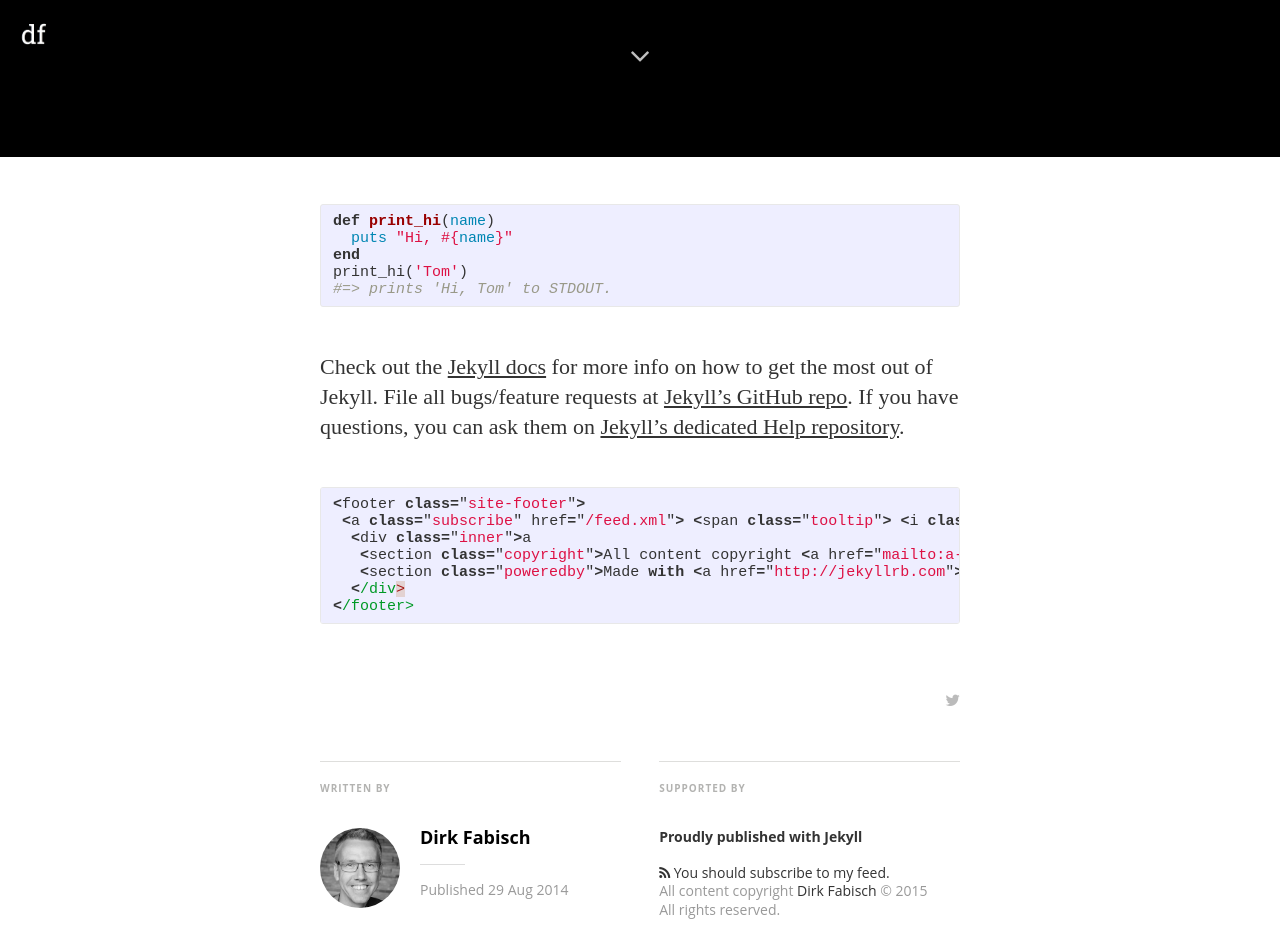
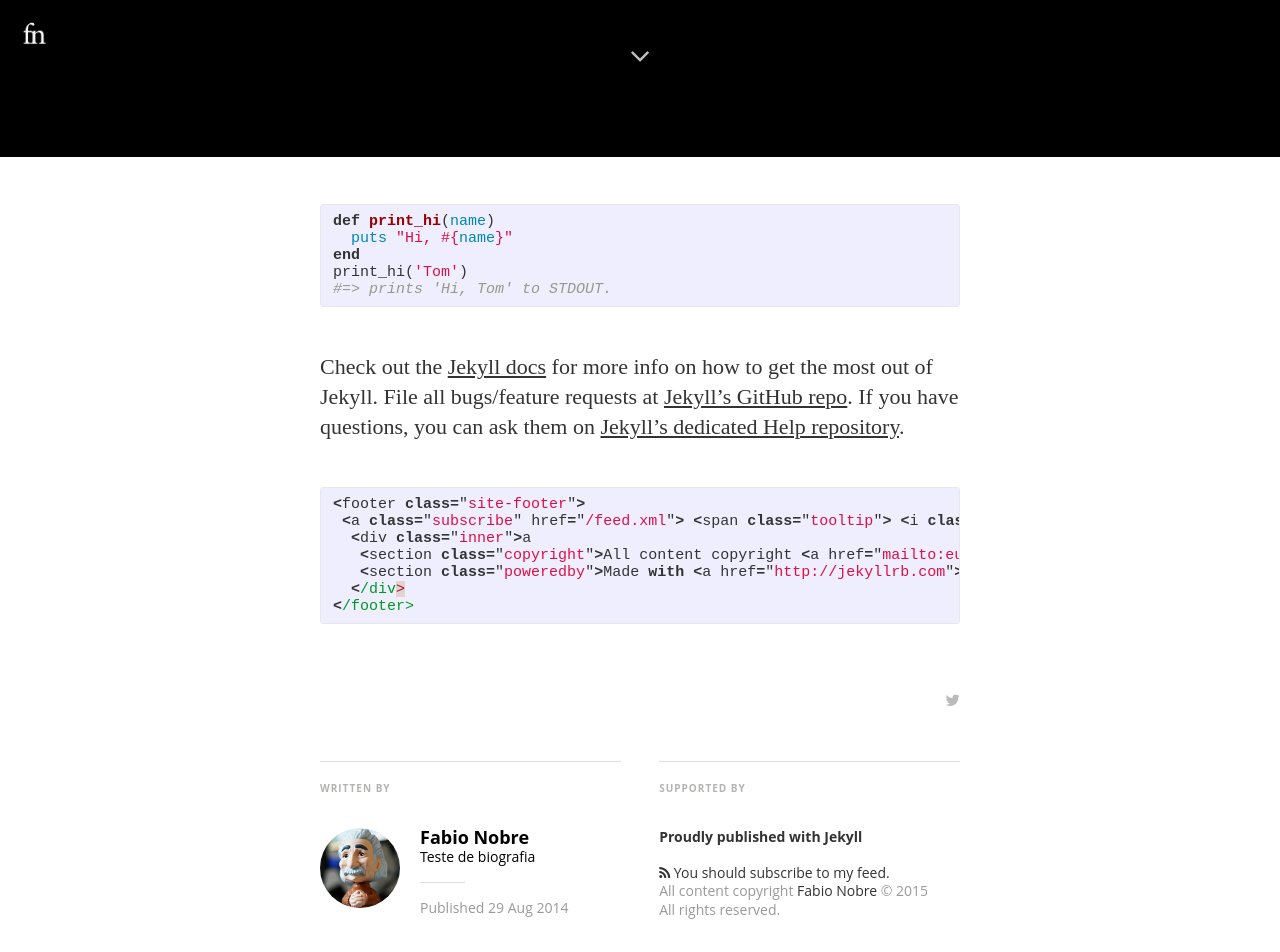
Before and after one commit to fabionobre/fabionobre.github.io, a Jekyll site: the page built from _posts/2014-08-29-welcome-to-jekyll.markdown, in a window 1280 px wide and 1400 px high, scrolled down 1243 px. Shown: the top 952 px of the window. Built offline with Jekyll 4.4.1, drawn with Linux system fonts in a browser that asks for light colours; nearby versions of some CDN libraries; some web fonts are replaced; Markdown is read by kramdown in place of the engine named in the settings; some of the changed text lies outside the part shown.

Commit message:
Ajustes e atualização

```diff
--- a/_config.yml
+++ b/_config.yml
@@ -5,26 +5,28 @@ gems:
   - jemoji
 
 # Site settings
-title: "Mediator"
+title: "Fabio Nobre"
 description: > # this means to ignore newlines until "email:"
-   A Jekyll theme - Medium inspired
+   Idéias aleatórias, tecnologia, computação, programação e afins
 
-email: a-mail@mail.mail
+email: eu@fabionobre.com.br
 #blog logo
 logo: "/assets/images/df_logo.jpg"
 # blog cover
 cover: "/assets/images/cA4aKEIPQrerBnp1yGHv_IMG_9534-3-2.jpg"
 
-name: 'Dirk Fabisch'
-author: 'Dirk Fabisch'
+name: 'Fabio Nobre'
+author:
+  name: 'Fabio Nobre'
+  bio: 'Teste de biografia'
 author_image: "/assets/images/author.jpg"
 
 paginate:	5
 
-url: "http://myblog.***.***" # the base hostname & protocol for your site
+url: "http://fabionobre.github.io" # the base hostname & protocol for your site
 baseurl: ""
 #used to display twitter cards
-twitter_handle: '@dirkfabisch'
+twitter_handle: '@eufabionobre'
 
 #fill in disqus shortname to use disqus
 #disqus: disqus-shortname
@@ -32,8 +34,8 @@ twitter_handle: '@dirkfabisch'
 # social icons and sharing options
 social:
   - icon:	twitter
-    url:	https://twitter.com/dirkfabisch
-    desc: Follow me on twitter
+    url:	https://twitter.com/eufabionobre
+    desc: Sigam-me no twitter
     share_url: http://twitter.com/share
     share_title: ?text=
     share_link: "&amp;url="
@@ -46,7 +48,7 @@ social:
 #    share_link: "&amp;u="
 
   - icon:	github
-    url:	https://github.com/dirkfabisch
+    url:	https://github.com/fabionobre
     desc:	Fork me on github
     share_url:
     share_title:
--- a/_layouts/page.html
+++ b/_layouts/page.html
@@ -16,7 +16,7 @@
             <h1 class="post-title">{{ page.title }}</h1>
             <div class="cf post-meta-text">
               <div class="author-image" style="background-image: url({{ site.author_image }})">Blog Logo</div>
-              <h4 class="author-name" itemprop="author" itemscope itemtype="http://schema.org/Person">{{ site.author }}</h4>
+              <h4 class="author-name" itemprop="author" itemscope itemtype="http://schema.org/Person">{{ site.author.name }}</h4>
             </div>
             <div style="text-align:center">
               <a href="#topofpage" class="topofpage"><i class="fa fa-angle-down"></i></a>
--- a/_layouts/post.html
+++ b/_layouts/post.html
@@ -16,7 +16,7 @@
             <h1 class="post-title">{{ page.title }}</h1>
             <div class="cf post-meta-text">
               <div class="author-image" style="background-image: url({{ site.author_image }})">Blog Logo</div>
-              <h4 class="author-name" itemprop="author" itemscope itemtype="http://schema.org/Person">{{ site.author }}</h4>
+              <h4 class="author-name" itemprop="author" itemscope itemtype="http://schema.org/Person">{{ site.author.name }}</h4>
               on
               <time datetime="{{ page.date | date: "%F %R" }}">{{ page.date | date_to_string }}</time>
               <!-- , tagged on {{#foreach tags}}<span class="post-tag-{{slug}}">{{#if @first}}{{else}}, {{/if}}<a href="/tag/{{slug}}">{{name}}</a></span>{{/foreach}} -->
@@ -67,8 +67,8 @@
             <h5 class="index-headline featured"><span>Written by</span></h5>
             <section class="author">
               <div class="author-image" style="background-image: url({{site.author_image}})">Blog Logo</div>
-              <h4>{{ site.author }}</h4>
-              <p class="bio">{{author.bio}}</p>
+              <h4>{{ site.author.name }}</h4>
+              <p class="bio">{{site.author.bio}}</p>
               <hr>
               <p class="published">Published <time datetime="{{ page.date | date: "%F %R" }}">{{ page.date | date_to_string }}</time></p>
             </section>
@@ -80,7 +80,7 @@
               <section class="poweredby">Proudly published with <a href="http://jekyllrb.com"> Jekyll</a></section>
               <a class="subscribe" href="{{ "/feed.xml" | prepend: site.baseurl }}"> <span class="tooltip"> <i class="fa fa-rss"></i> You should subscribe to my feed.</span></a>
               <div class="inner">
-                <section class="copyright">All content copyright <a href="{{@blog.url}}/">{{site.author}}</a> &copy; {{ site.time | date: '%Y' }}<br>All rights reserved.</section>
+                <section class="copyright">All content copyright <a href="{{@blog.url}}/">{{site.author.name}}</a> &copy; {{ site.time | date: '%Y' }}<br>All rights reserved.</section>
               </div>
             </footer>
           </div>
--- a/_posts/2014-08-29-welcome-to-jekyll.markdown
+++ b/_posts/2014-08-29-welcome-to-jekyll.markdown
@@ -4,7 +4,7 @@ title:  "Welcome to Jekyll!"
 date:   2014-08-29 14:34:25
 categories: jekyll update
 tags: featured
-image: /assets/article_images/2014-08-29-welcome-to-jekyll/desktop.jpg
+image: /assets/images/background_image.jpg
 ---
 You’ll find this post in your `_posts` directory. Go ahead and edit it and re-build the site to see your changes. You can rebuild the site in many different ways, but the most common way is to run `jekyll serve --watch`, which launches a web server and auto-regenerates your site when a file is updated.
 
--- a/index.html
+++ b/index.html
@@ -9,8 +9,8 @@ layout: default
 </div>
 
 <header class="blog-header">
-    {% if site.logo %}
-      <a class="blog-logo" href="{{site.url}}" style="background-image: url('{{ site.logo }}')">{{ site.title }}</a>
+    {% if site.author_image %}
+      <a class="blog-logo" href="{{site.url}}" style="background-image: url('{{ site.author_image }}')">{{ site.title }}</a>
     {% endif %}
     <h1 class="blog-title">{{ site.title }}</h1>
     <h2 class="blog-description">{{ site.description }}</h2>
```
Also changed, not shown: assets/images/author.jpg, assets/images/df_logo.jpg.
